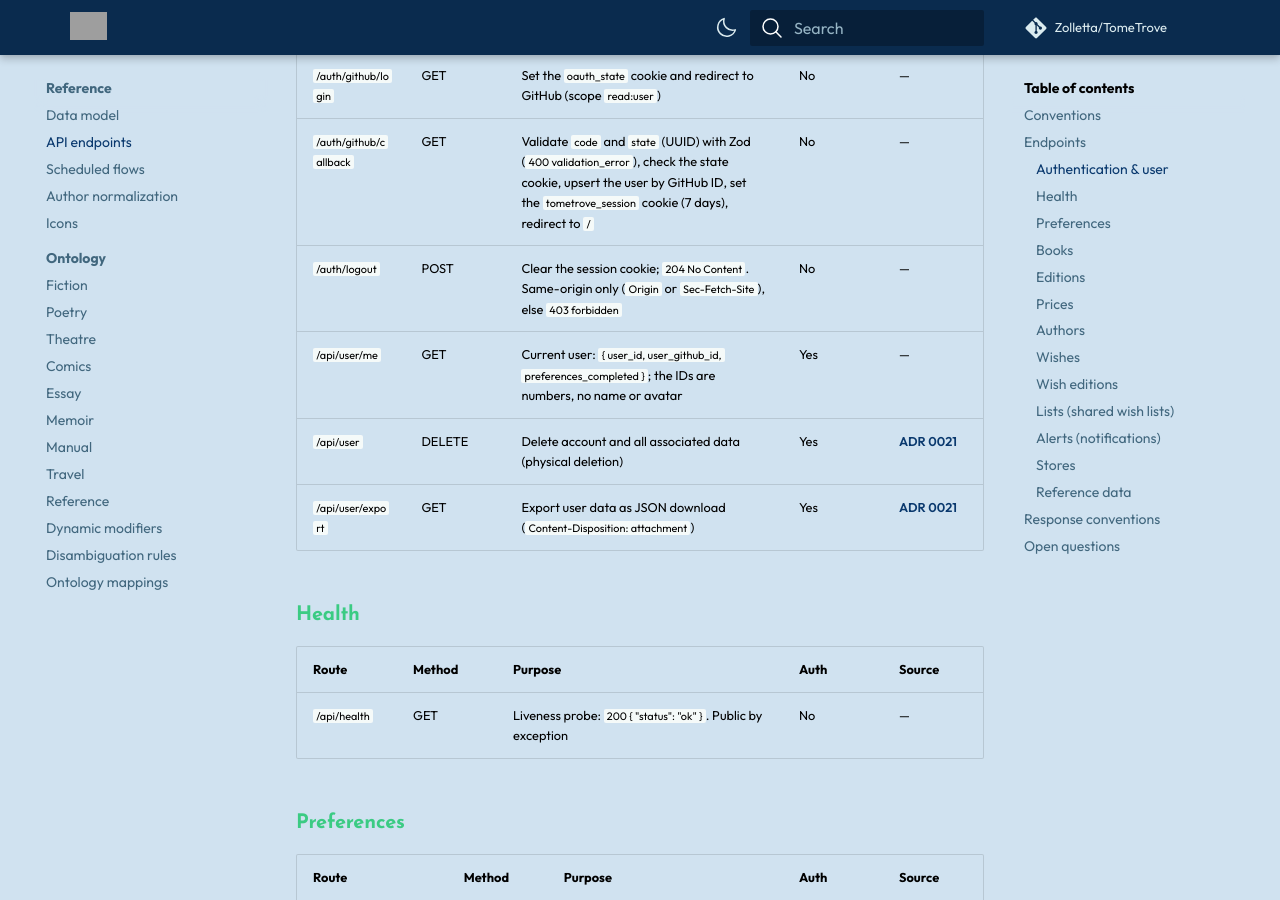
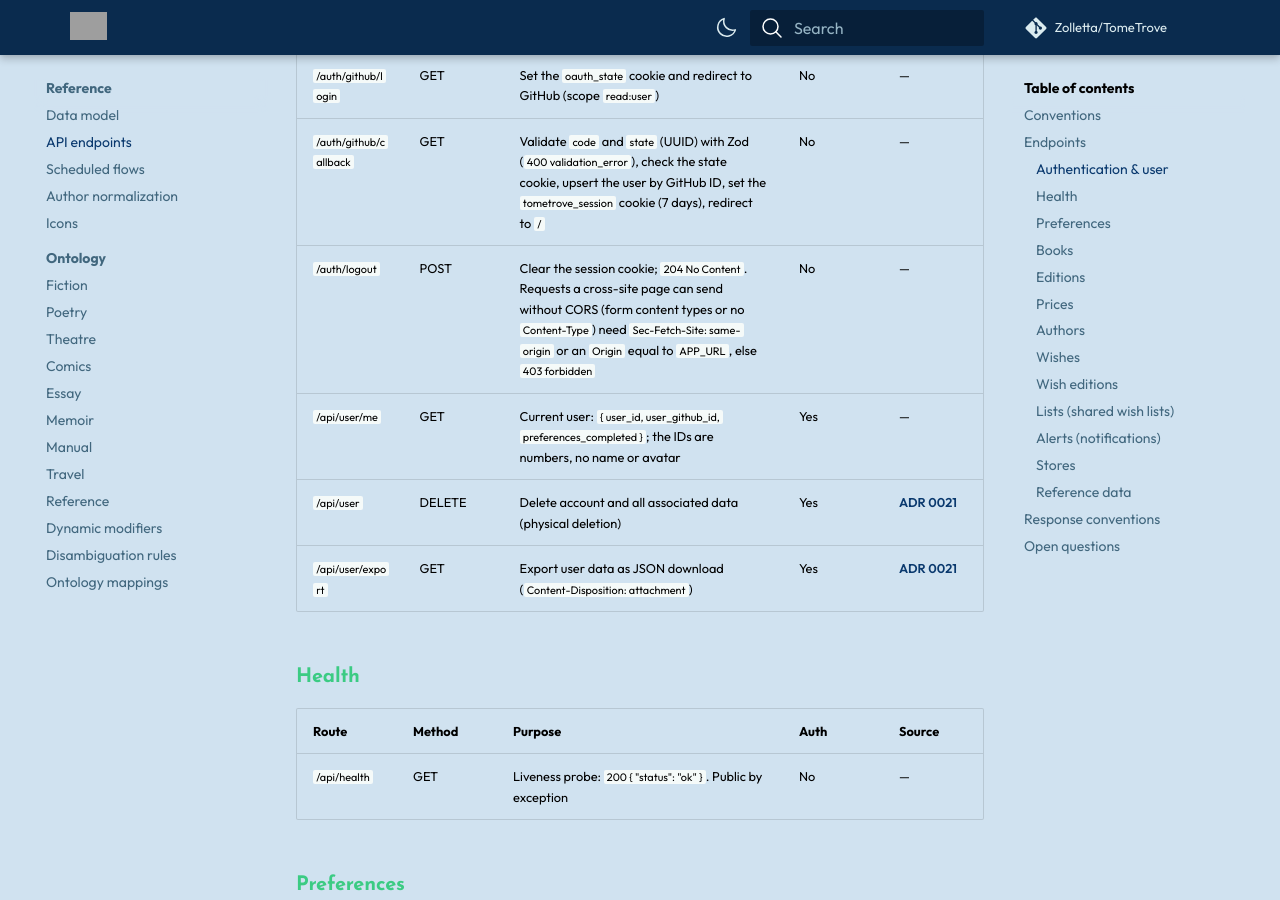
Before and after one commit to Zolletta/TomeTrove, an MkDocs documentation site: the page built from docs/reference/api-endpoints.md, in a window 1280 px wide and 900 px high, scrolled down 1111 px. Built offline with MkDocs 1.6.1 and Material for MkDocs 9.7.7, drawn with Linux system fonts in a browser that asks for light colours; comment, search, counter and statistics services are not loaded; grey boxes are pictures that could not be loaded.

Commit message:
docs(reference): describe which logout requests the CSRF check rejects

```diff
--- a/docs/reference/api-endpoints.md
+++ b/docs/reference/api-endpoints.md
@@ -21,7 +21,7 @@ This is the canonical list of TomeTrove's REST API endpoints. For the routing ar
 |-------------------------|--------|----------------------------------------------------------------------------------------------------------------|------|----------------------------------------------------------------|
 | `/auth/github/login`    | GET    | Set the `oauth_state` cookie and redirect to GitHub (scope `read:user`)                                        | No   | —                                                              |
 | `/auth/github/callback` | GET    | Validate `code` and `state` (UUID) with Zod (`400 validation_error`), check the state cookie, upsert the user by GitHub ID, set the `tometrove_session` cookie (7 days), redirect to `/` | No   | —                                                              |
-| `/auth/logout`          | POST   | Clear the session cookie; `204 No Content`. Same-origin only (`Origin` or `Sec-Fetch-Site`), else `403 forbidden` | No   | —                                                              |
+| `/auth/logout`          | POST   | Clear the session cookie; `204 No Content`. Requests a cross-site page can send without CORS (form content types or no `Content-Type`) need `Sec-Fetch-Site: same-origin` or an `Origin` equal to `APP_URL`, else `403 forbidden` | No   | —                                                              |
 | `/api/user/me`          | GET    | Current user: `{ user_id, user_github_id, preferences_completed }`; the IDs are numbers, no name or avatar   | Yes  | —                                                              |
 | `/api/user`             | DELETE | Delete account and all associated data (physical deletion)                                                     | Yes  | [ADR 0021](../explanation/adr/0021-data-erasure-and-export.md) |
 | `/api/user/export`      | GET    | Export user data as JSON download (`Content-Disposition: attachment`)                                          | Yes  | [ADR 0021](../explanation/adr/0021-data-erasure-and-export.md) |
```
